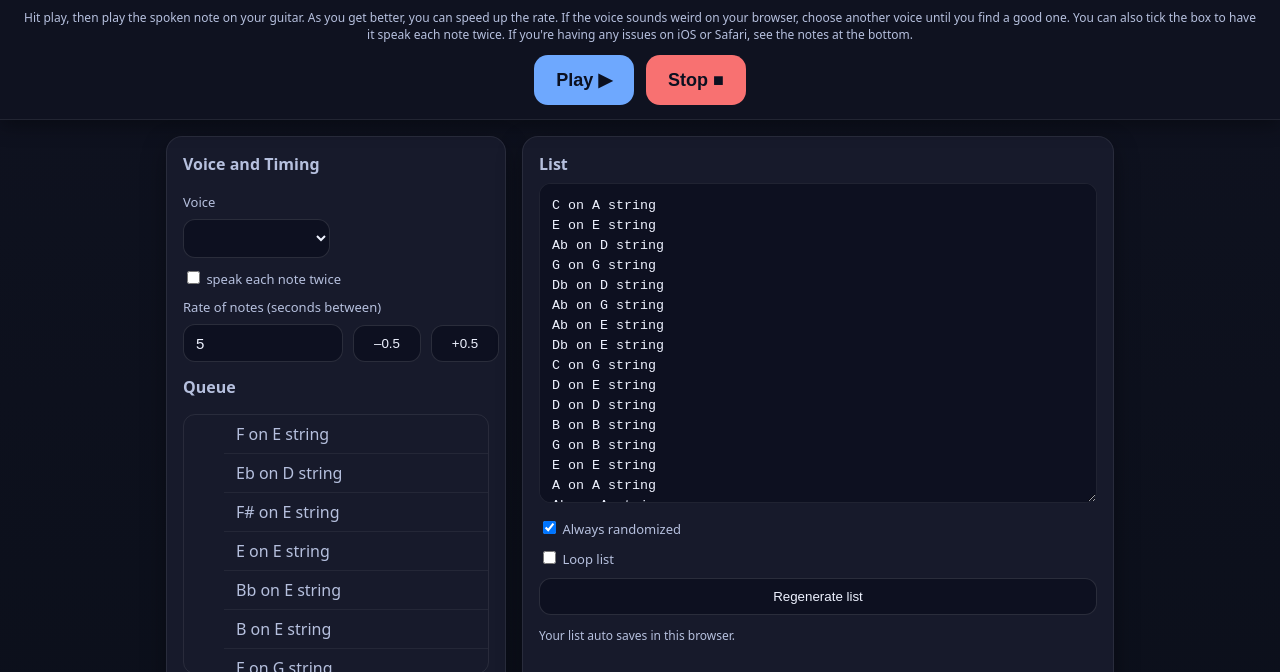
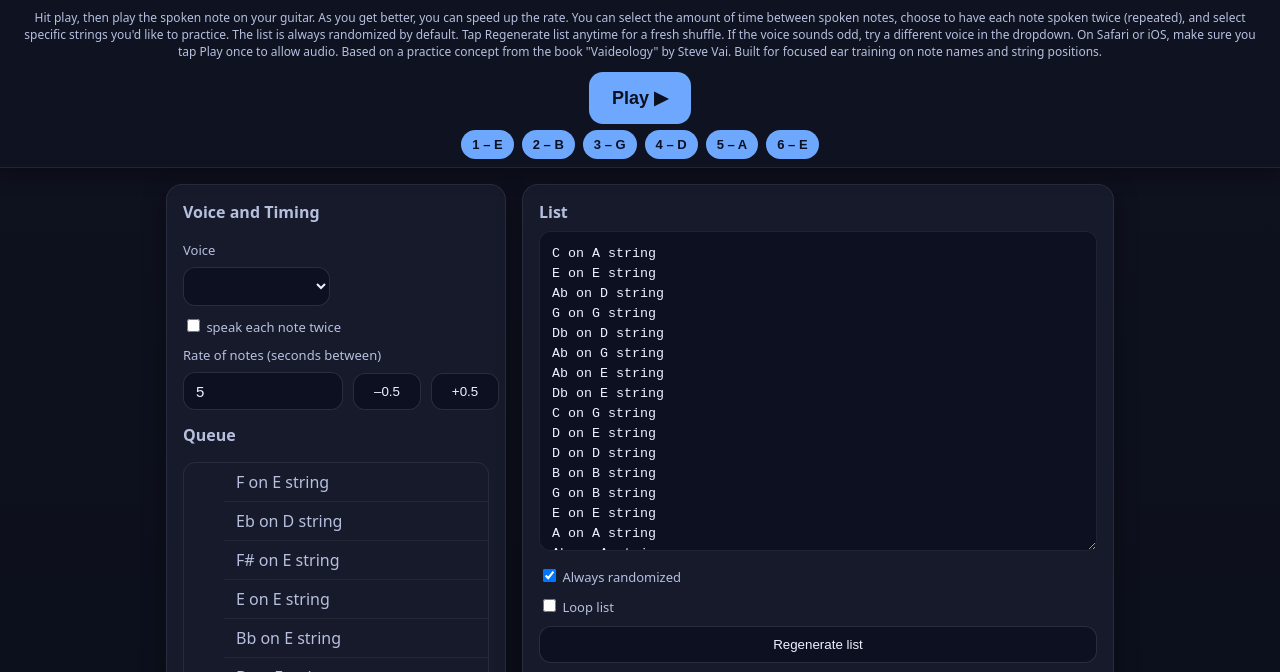
Before and after one commit to coreytree/guitar-note-trainer, a plain HTML site: page index.html in a window 1280 px wide. Shown: the part 113-785 px from the top of the page. Drawn offline with Linux system fonts and the light colour scheme.

Commit message:
Add files via upload

```diff
--- a/index.html
+++ b/index.html
@@ -18,12 +18,11 @@
     select,input[type="number"]{ width:100%; padding:10px 12px; border-radius:12px; border:1px solid rgba(255,255,255,0.12); background:#0d1020; color:var(--text); }
     .row{ display:grid; grid-template-columns:1fr 1fr; gap:12px; }
     button{ padding:10px 12px; border-radius:12px; border:1px solid rgba(255,255,255,0.12); background:#0d1020; color:var(--text); cursor:pointer; }
-    button.primary{ background:var(--accent); color:#0b1020; border:1px solid transparent; font-weight:700; box-shadow:none; }
+    button.primary{ background:var(--accent); color:#0b1020; border:1px solid transparent; font-weight:700; }
     button.success{ background:var(--good); color:#0b1020; border:none; font-weight:700; }
     button.danger{ background:var(--danger); color:#0b1020; border:none; font-weight:700; }
     .stack{ display:grid; gap:8px; }
     .mini{ font-size:12px; color:var(--muted); }
-    .now{ font-size:24px; font-weight:800; margin:8px 0; white-space:pre-wrap; }
     .queue{ max-height:260px; overflow:auto; border-radius:12px; border:1px solid rgba(255,255,255,0.08); }
     .queue li{ list-style:none; margin:0; padding:8px 12px; border-bottom:1px solid rgba(255,255,255,0.06); color:var(--muted); }
     .queue li.active{ color:var(--text); background:rgba(110,168,254,0.12); }
@@ -35,20 +34,18 @@
     .badge { padding:2px 8px; border-radius:999px; font-size:11px; display:inline-block; }
     .pass { background:#093; }
     .fail { background:#933; }
+
     .status-top { font-size:32px; font-weight:900; margin:10px 0 4px; white-space:pre-wrap; }
-    /* Hero controls under the headline */
     .hero-controls { display:flex; justify-content:center; gap:12px; margin:12px 0 6px; }
     .hero-controls .big { font-size:18px; font-weight:800; padding:14px 22px; border-radius:14px; }
     .hero-controls .big:active { transform: translateY(1px); }
-    /* Rock-ish visuals */
 
-    button.primary{ background:var(--accent); color:#0b1020; border:none; font-weight:700; box-shadow: var(--accent-glow); }
+    /* String selector */
+    .string-select{ display:flex; gap:8px; justify-content:center; align-items:center; flex-wrap:wrap; margin:6px 0 0; }
+    .string-btn{ padding:6px 10px; border-radius:999px; border:1px solid rgba(255,255,255,0.15); background:#0d1020; color:var(--text); font-size:13px; cursor:pointer; }
+    .string-btn.on{ background:var(--accent); color:#0b1020; border-color:transparent; font-weight:700; }
 
-    .status-top { font-size:32px; font-weight:900; margin:10px 0 4px; white-space:pre-wrap; }
-
-
-
-    $1@media (max-width: 720px) {
+    @media (max-width: 720px) {
       .hero-controls { flex-wrap: wrap; gap:10px; }
       .hero-controls .big { flex:1 1 140px; width:100%; }
       .app { grid-template-columns: 1fr; }
@@ -61,10 +58,17 @@
   <header>
     <h1>Guitar Note Recognition Exercise</h1>
     <div id="status" class="status-top">Idle</div>
-    <p class="mini">Hit play, then play the spoken note on your guitar. As you get better, you can speed up the rate. If the voice sounds weird on your browser, choose another voice until you find a good one. You can also tick the box to have it speak each note twice. If you're having any issues on iOS or Safari, see the notes at the bottom.</p>
+    <p class="mini">Hit play, then play the spoken note on your guitar. As you get better, you can speed up the rate. You can select the amount of time between spoken notes, choose to have each note spoken twice (repeated), and select specific strings you'd like to practice. The list is always randomized by default. Tap Regenerate list anytime for a fresh shuffle. If the voice sounds odd, try a different voice in the dropdown. On Safari or iOS, make sure you tap Play once to allow audio. Based on a practice concept from the book "Vaideology" by Steve Vai. Built for focused ear training on note names and string positions.</p>
     <div class="hero-controls">
       <button id="startTop" class="primary big" aria-label="Play exercise">Play ▶</button>
-      <button id="stopTop" class="danger big" aria-label="Stop exercise">Stop ■</button>
+      </div>
+    <div class="string-select" aria-label="Choose strings to practice">
+      <button id="sel-s1" class="string-btn">1 – E</button>
+      <button id="sel-s2" class="string-btn">2 – B</button>
+      <button id="sel-s3" class="string-btn">3 – G</button>
+      <button id="sel-s4" class="string-btn">4 – D</button>
+      <button id="sel-s5" class="string-btn">5 – A</button>
+      <button id="sel-s6" class="string-btn">6 – E</button>
     </div>
   </header>
   <main class="app">
@@ -115,8 +119,6 @@ C on D string
     </section>
   </main>
   <footer>
-    <div class="mini">Based on a practice concept from the book "Vaideology" by Steve Vai.</div>
-    Built for focused ear training on note names and string positions.
     <div class="mini" style="margin-top:6px; text-align:left; max-width:980px; margin-left:auto; margin-right:auto;">
       <strong>Safari / iOS notes:</strong>
       <ul class="mini" style="margin:4px 0 0 18px; padding:0;">
@@ -143,6 +145,23 @@ C on D string
     const shuffleEl = document.getElementById('shuffle');
     const startTop = document.getElementById('startTop');
     const stopTop = document.getElementById('stopTop');
+
+    // String selection buttons and state
+    const stringBtnIds = ['sel-s1','sel-s2','sel-s3','sel-s4','sel-s5','sel-s6'];
+    const idxToLetter = ['E','B','G','D','A','E']; // 1–E,2–B,3–G,4–D,5–A,6–E
+    const stringStorageKey = 'guitar-string-select-v1';
+    function loadStringSel(){
+      const raw = localStorage.getItem(stringStorageKey);
+      if(!raw) return [true,true,true,true,true,true];
+      const set = new Set(raw.split(',').map(n=>Number(n)));
+      return [1,2,3,4,5,6].map(n=> set.has(n));
+    }
+    let stringSelected = loadStringSel();
+    function saveStringSel(){ const on = stringSelected.map((b,i)=> b? (i+1):null).filter(Boolean); localStorage.setItem(stringStorageKey, on.join(',')); }
+    function renderStringSel(){ stringBtnIds.forEach((id,i)=>{ const el=document.getElementById(id); if(!el) return; const on = !!stringSelected[i]; el.classList.toggle('on', on); el.setAttribute('aria-pressed', on?'true':'false'); }); }
+    function ensureOneOn(){ if(!stringSelected.some(Boolean)) stringSelected = [true,true,true,true,true,true]; }
+    stringBtnIds.forEach((id,i)=>{ const el=document.getElementById(id); if(!el) return; el.addEventListener('click', ()=>{ stringSelected[i]=!stringSelected[i]; ensureOneOn(); saveStringSel(); renderStringSel(); buildQueue(); }); });
+    renderStringSel();
 
     // Persistence
     const storageKey = 'guitar-note-caller-list-v1';
@@ -196,9 +215,14 @@ C on D string
     // Queue and player
     let queue = []; let idx = -1; let speaking = false; let paused = false; let pendingTimer = null; let repeatEcho = false;
 
+    function parseStringLetter(line){ const m = /on\s+([EADGB])\s+string/i.exec(line); return m ? m[1].toUpperCase() : null; }
+    function activeLetters(){ const set = new Set(); stringSelected.forEach((on,i)=>{ if(on) set.add(idxToLetter[i]); }); return set; }
+
     function buildQueue(){
-      const lines = listEl.value.split(/\r?\n/).map(s=>s.trim()).filter(Boolean);
-      queue = (shuffleEl && shuffleEl.checked) ? shuffle(lines) : lines.slice();
+      let lines = listEl.value.split(/\r?\n/).map(s=>s.trim()).filter(Boolean);
+      const letters = activeLetters();
+      const filtered = lines.filter(l=>{ const L = parseStringLetter(l); return !L || letters.has(L); });
+      queue = (shuffleEl && shuffleEl.checked) ? shuffle(filtered) : filtered.slice();
       renderQueue(); idx = -1;
     }
     function renderQueue(){
```
